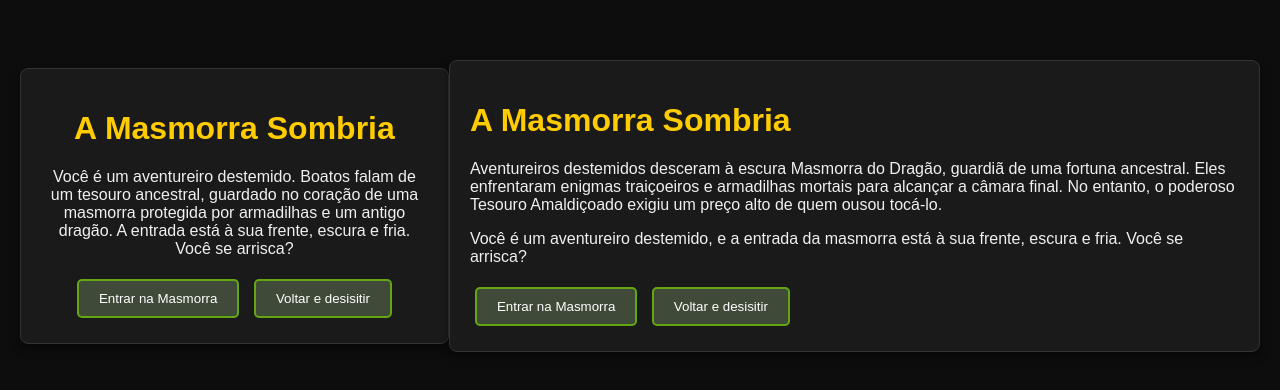
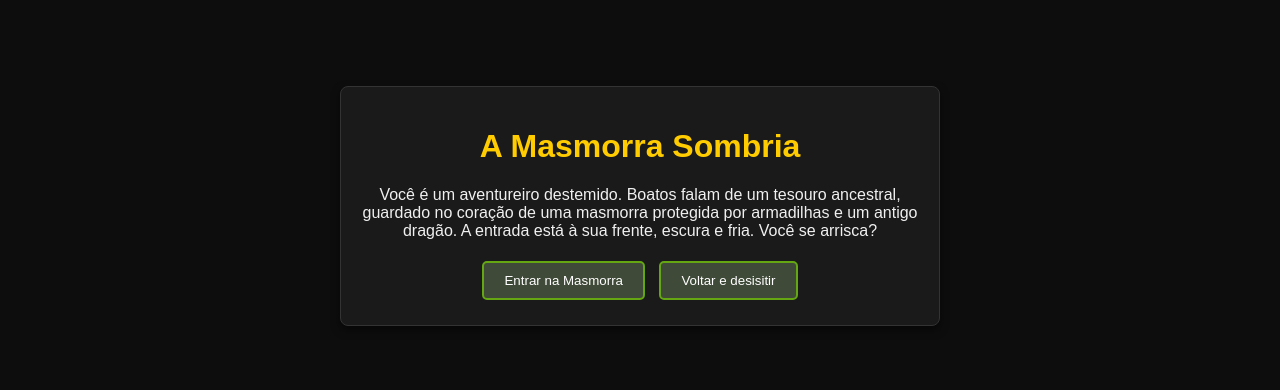
Before and after one commit to Giovani985/JogoDeNarrativa-Catalogo_GIOVANI-1MA, a plain HTML site: page index.html in a window 1280 px wide. Shown: the part 194-584 px from the top of the page. Drawn offline with Linux system fonts and the light colour scheme; a web font is replaced by a local one.

Commit message:
salvar as alteraçoes que fiz hoje

```diff
--- a/INDEX.HTML
+++ b/index.html
@@ -88,13 +88,3 @@
     <script src="script.js"></script>
 </body>
 </html>
-
-
-<div class="passo ativo" id="passo-0">
-    <h1>A Masmorra Sombria</h1>
-
-    <p>Aventureiros destemidos desceram à escura Masmorra do Dragão, guardiã de uma fortuna ancestral. Eles enfrentaram enigmas traiçoeiros e armadilhas mortais para alcançar a câmara final. No entanto, o poderoso Tesouro Amaldiçoado exigiu um preço alto de quem ousou tocá-lo.</p>
-    <p>Você é um aventureiro destemido, e a entrada da masmorra está à sua frente, escura e fria. Você se arrisca?</p>
-    <button class="btn-proximo" data-proximo="1">Entrar na Masmorra</button>
-    <button class="btn-proximo" data-proximo="4">Voltar e desisitir</button>
-</div>
```
Also changed, not shown: style.css (renamed from STYLE.CSS).
